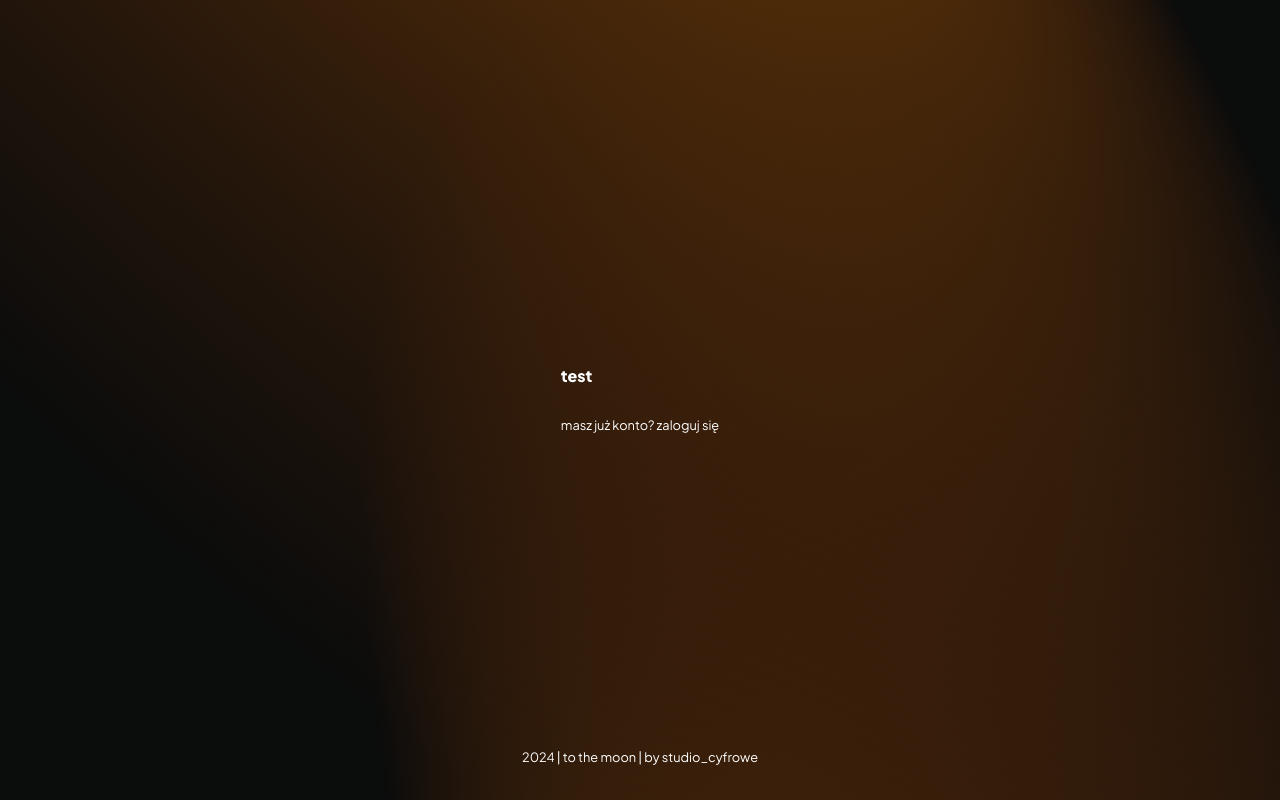
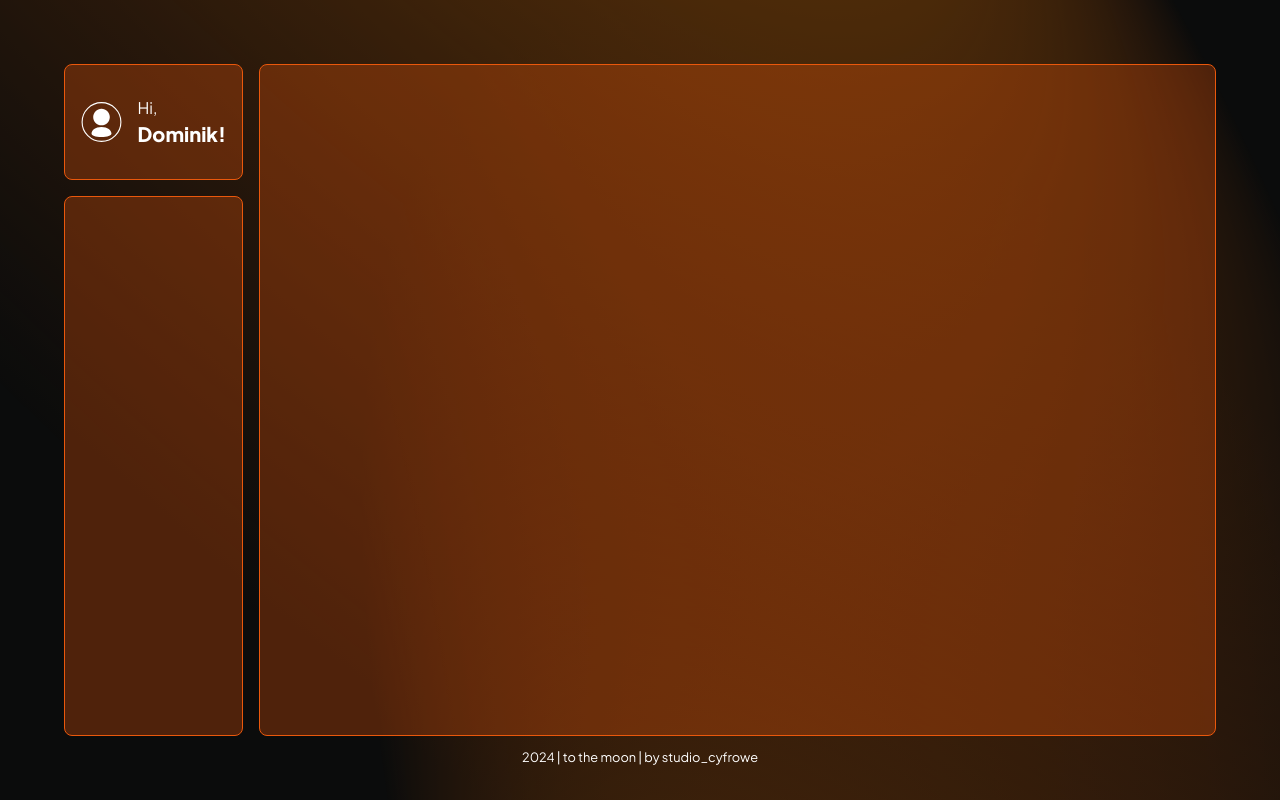
Before and after one commit to studiocyfrowe/to-the-moon-front, a Next.js app: page /dashboard in a window 1280 px wide. Built offline with nearby package versions, Linux system fonts and the light colour scheme.

Commit message:
dashboard - in progress

```diff
--- /dev/null
+++ b/app/components/dashboardUser.jsx
@@ -0,0 +1,5 @@
+export default function DashboardUser({children}) {
+    return (
+        <div className="border border-solid border-orange-600 bg-orange-600/30 rounded-lg h-36 flex">{children}</div>
+    )
+}
--- a/app/dashboard/page.jsx
+++ b/app/dashboard/page.jsx
@@ -3,16 +3,28 @@ import AuthRootLayout from '../components/authRootLayout'
 import RegisterForm from '../components/registerForm'
 import MainLayout from '../components/mainLayout'
 import Link from 'next/link'
+import DashboardUser from '../components/dashboardUser'
+import user_icon from '../assets/user.svg'
+import Image from 'next/image'
 
 export default function Dashboard() {
     return (
         <MainLayout>
-            <AuthRootLayout>
-                <h4>test</h4>
-                <div className='flex flex-col mt-6 text-center'>
-                    <Link href="/login"><small className='text-md hover:underline'>masz już konto? zaloguj się</small></Link>
+            <div className="grid grid-cols-12 gap-4 p-16 h-screen">
+                <div className="col-span-2 flex flex-col">
+                    <DashboardUser>
+                        <div className="flex flex-row my-auto mx-auto">
+                            <Image src={user_icon} height={40} alt='Logo' className='me-4'/>
+                            <div className="flex flex-col">
+                                <span>Hi,</span>
+                                <h4 className="text-xl">Dominik!</h4>
+                            </div>
+                        </div>
+                    </DashboardUser>
+                    <div className="border border-solid border-orange-600 bg-orange-600/30 rounded-lg h-full mt-4"></div>
                 </div>
-            </AuthRootLayout>
+                <div className="col-span-10 border border-solid border-orange-600 bg-orange-600/30 rounded-lg"></div>
+            </div>
         </MainLayout>
     )
 }
```
Also changed, not shown: app/assets/user.svg (added).
